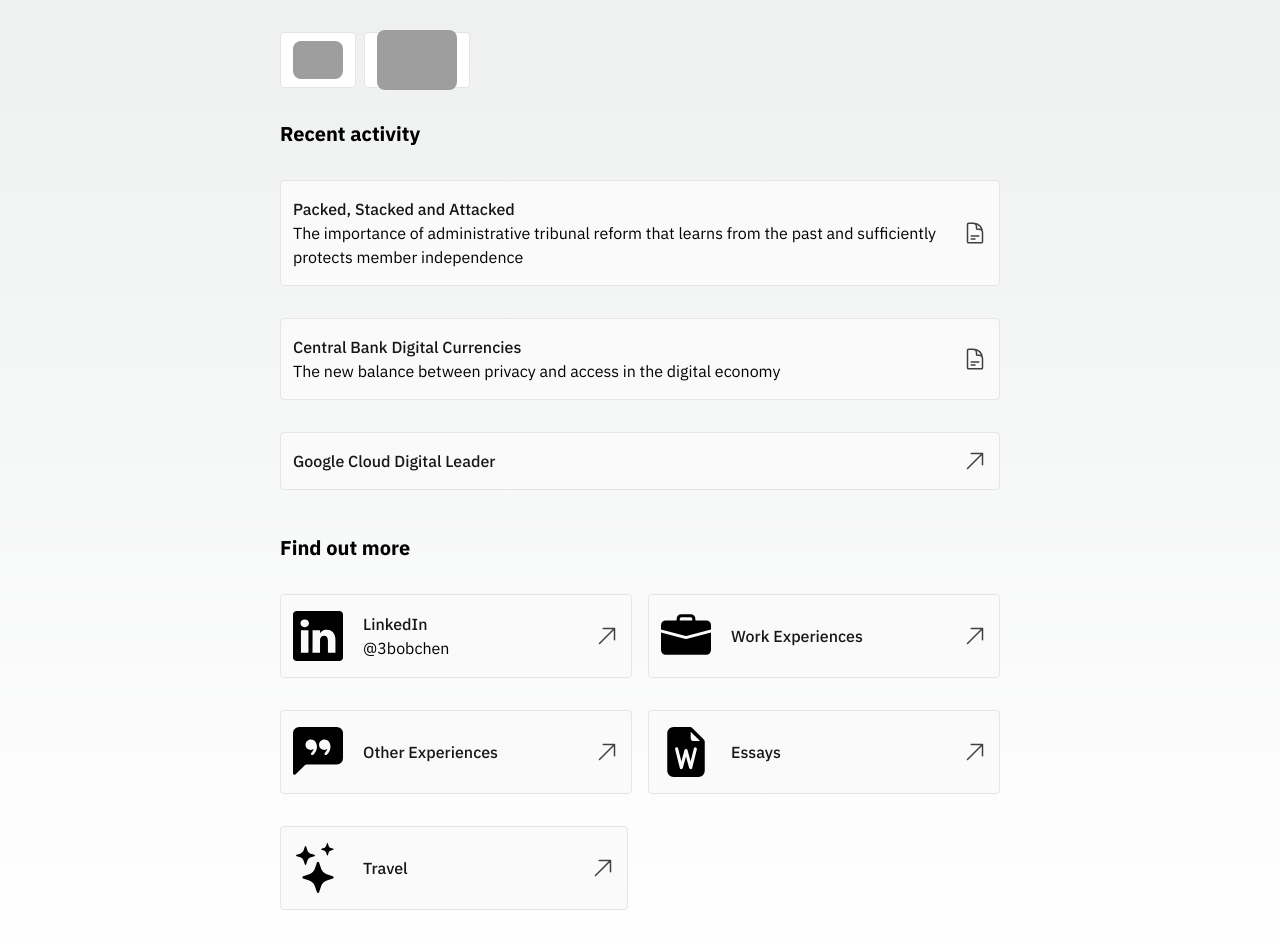
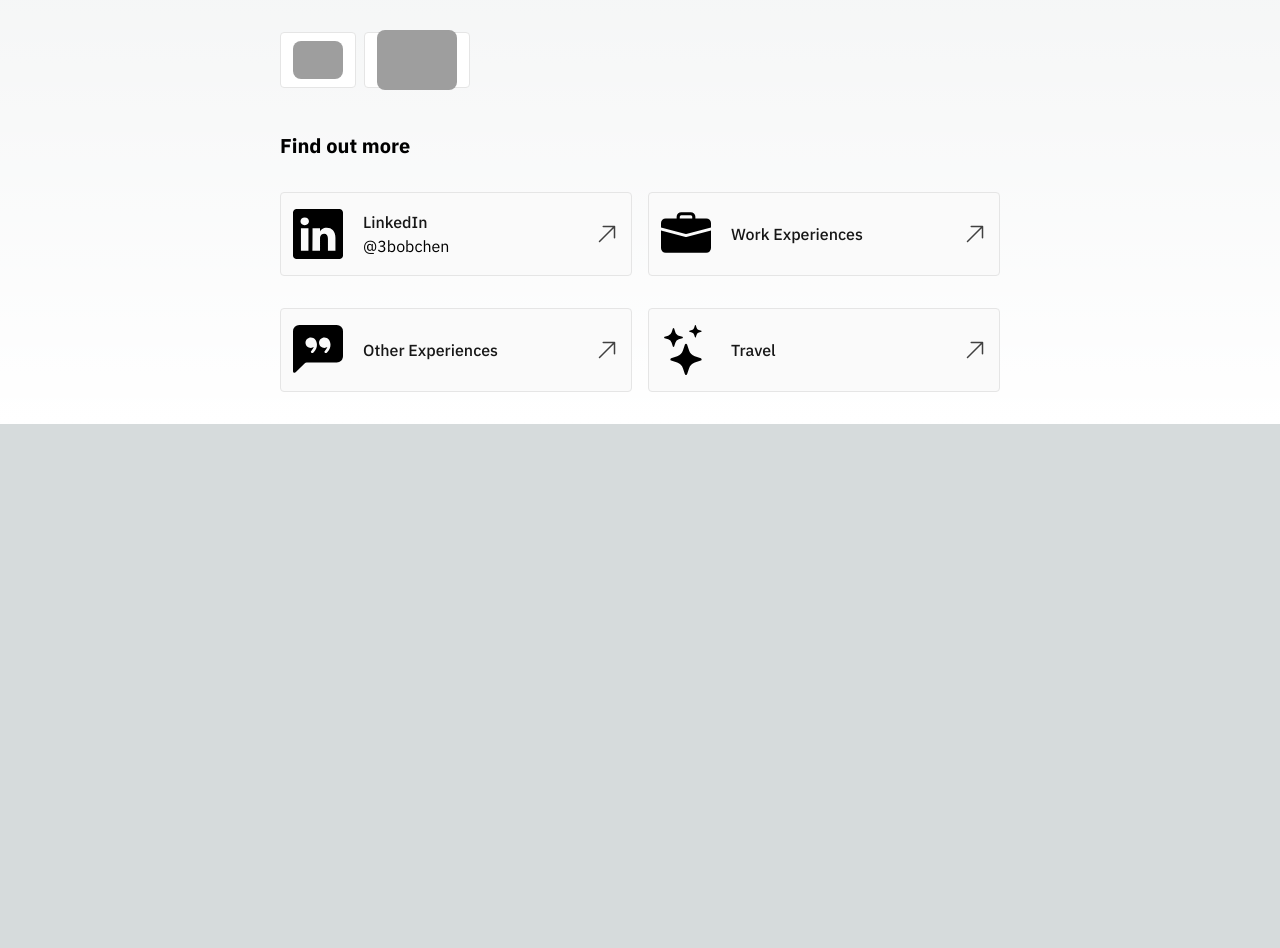
Before and after one commit to 3bobchen/point-clare, a Next.js app: page / in a window 1280 px wide. Shown: the part 1420-2368 px from the top of the page. After the commit the page ends 1844 px from the top, so only its background shows below. Built offline with nearby package versions, Linux system fonts and the light colour scheme; grey boxes are pictures that could not be loaded.

Commit message:
Long-term-update

```diff
--- a/src/app/data.ts
+++ b/src/app/data.ts
@@ -49,13 +49,6 @@ export const findOutMore = [
     icon: "a"
   },
   {
-    image: "e",
-    name: "Essays",
-    subtitle: "",
-    link: "/essays",
-    icon: "a"
-  },
-  {
     image: "a",
     name: "Travel",
     subtitle: "",
--- a/src/app/page.tsx
+++ b/src/app/page.tsx
@@ -277,22 +277,22 @@ export default function Home() {
           </a>
         </div>
       </div>
-      <h2 className="w-full px-6 pb-8 text-xl font-bold">Recent activity</h2>
-      {
-        activities.map((activity, idx) => {
-          return (
-            <div className="w-full px-6 pb-8" key={idx}>
-              <StyledLink
-                img=""
-                name={activity.title}
-                link={activity.url}
-                site={activity.subtitle}
-                action={activity.icon}
-              />
-            </div>
-          )
-        })
-      }
+      {/*<h2 className="w-full px-6 pb-8 text-xl font-bold">Recent activity</h2>*/}
+      {/*{*/}
+      {/*  activities.map((activity, idx) => {*/}
+      {/*    return (*/}
+      {/*      <div className="w-full px-6 pb-8" key={idx}>*/}
+      {/*        <StyledLink*/}
+      {/*          img=""*/}
+      {/*          name={activity.title}*/}
+      {/*          link={activity.url}*/}
+      {/*          site={activity.subtitle}*/}
+      {/*          action={activity.icon}*/}
+      {/*        />*/}
+      {/*      </div>*/}
+      {/*    )*/}
+      {/*  })*/}
+      {/*}*/}
       <h2 className="w-full px-6 text-xl pt-3 pb-8 font-bold">Find out more</h2>
       {
         findOutMore.map((item, idx) => {
```
